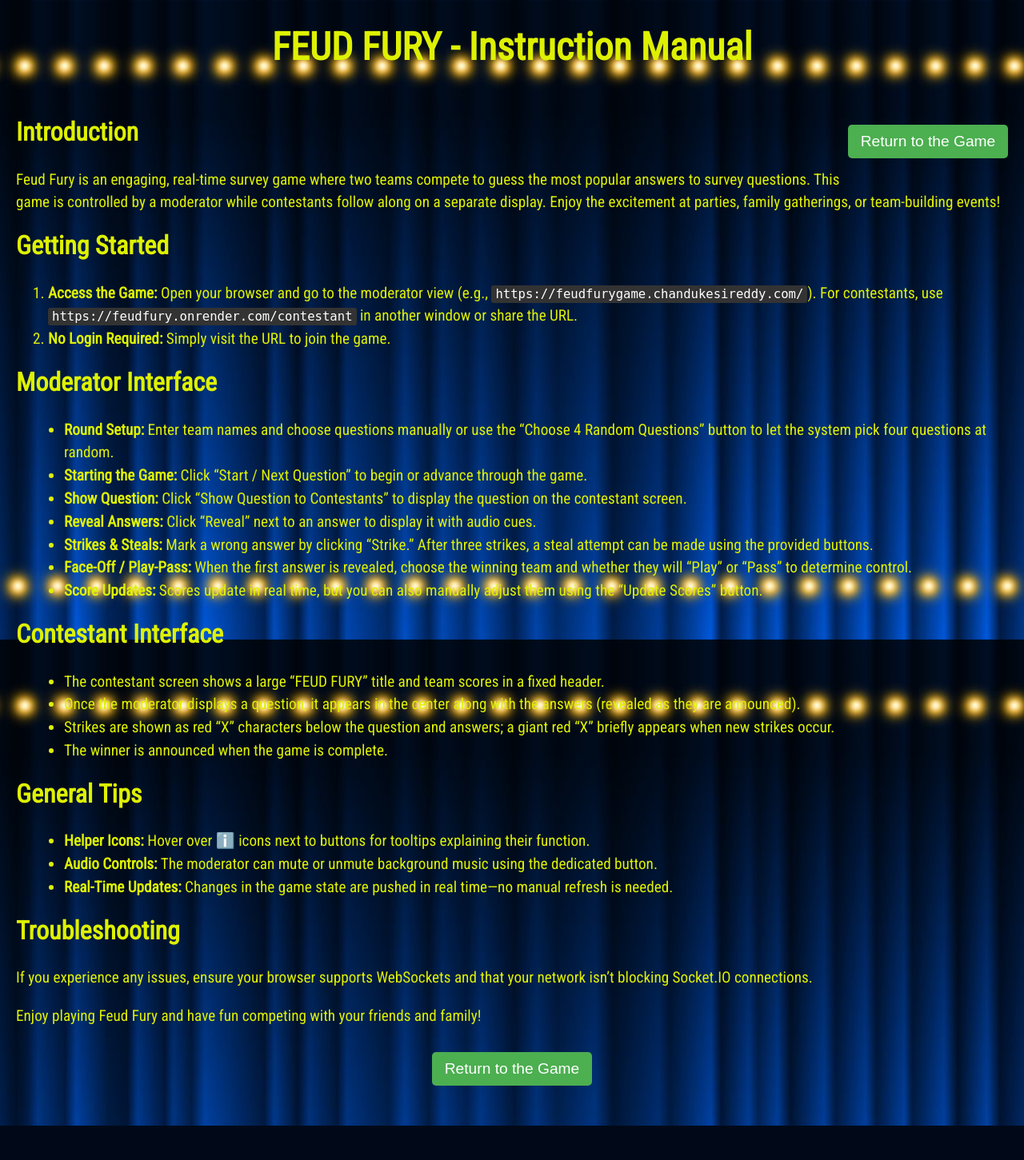
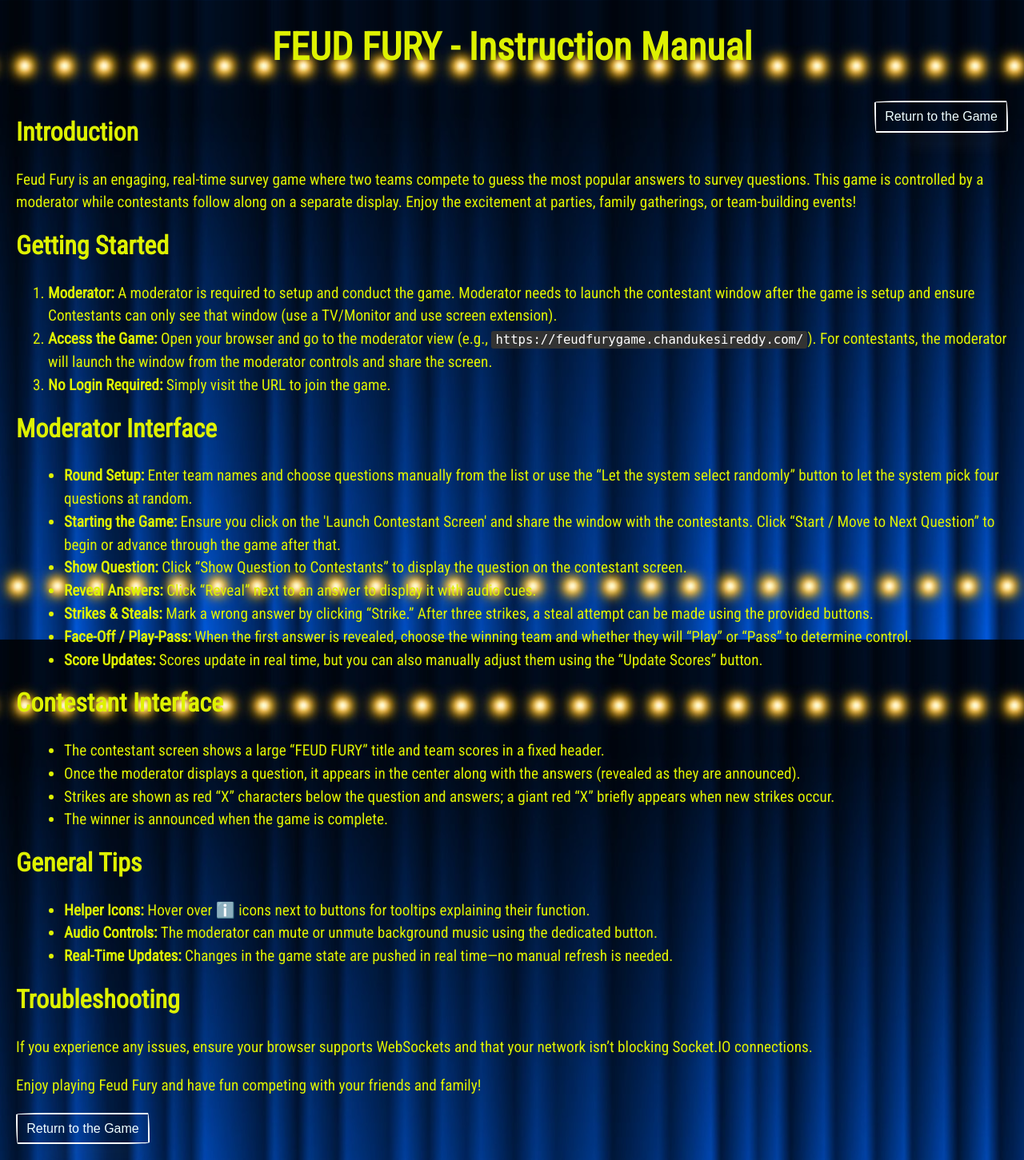
Before and after one commit to gchanred/feud_fury, a Flask app: page /instructions in a window 1280 px wide. Shown: the whole page at 80% size. Before the commit the page ends 1408 px from the top, so only its background shows below. Run offline with Flask 3, Linux system fonts and the light colour scheme.

Commit message:
multiple changes to contestant window

```diff
--- a/templates/instructions.html
+++ b/templates/instructions.html
@@ -65,7 +65,7 @@
 <br>
 
     <!-- Return to game button -->
-    <button class="return-button-top" onclick="window.location.href='{{ url_for('moderator') }}'">Return to the Game</button>
+    <button class="button-55" style="float:right;" onclick="window.location.href='{{ url_for('moderator') }}'">Return to the Game</button>
 
 
   <h2>Introduction</h2>
@@ -75,7 +75,10 @@
   <h2>Getting Started</h2>
   <ol>
     <li>
-      <strong>Access the Game:</strong> Open your browser and go to the moderator view (e.g., <code>https://feudfurygame.chandukesireddy.com/</code>). For contestants, use <code>https://feudfury.onrender.com/contestant</code> in another window or share the URL.
+        <strong>Moderator:</strong> A moderator is required to setup and conduct the game. Moderator needs to launch the contestant window after the game is setup and ensure Contestants can only see that window (use a TV/Monitor and use screen extension).
+    </li>
+      <li>
+      <strong>Access the Game:</strong> Open your browser and go to the moderator view (e.g., <code>https://feudfurygame.chandukesireddy.com/</code>). For contestants, the moderator will launch the window from the moderator controls and share the screen.
     </li>
     <li>
       <strong>No Login Required:</strong> Simply visit the URL to join the game.
@@ -83,8 +86,8 @@
   </ol>
   <h2>Moderator Interface</h2>
   <ul>
-    <li><strong>Round Setup:</strong> Enter team names and choose questions manually or use the “Choose 4 Random Questions” button to let the system pick four questions at random.</li>
-    <li><strong>Starting the Game:</strong> Click “Start / Next Question” to begin or advance through the game.</li>
+    <li><strong>Round Setup:</strong> Enter team names and choose questions manually from the list or use the “Let the system select randomly” button to let the system pick four questions at random.</li>
+    <li><strong>Starting the Game:</strong> Ensure you click on the 'Launch Contestant Screen' and share the window with the contestants. Click “Start / Move to Next Question” to begin or advance through the game after that.</li>
     <li><strong>Show Question:</strong> Click “Show Question to Contestants” to display the question on the contestant screen.</li>
     <li><strong>Reveal Answers:</strong> Click “Reveal” next to an answer to display it with audio cues.</li>
     <li><strong>Strikes & Steals:</strong> Mark a wrong answer by clicking “Strike.” After three strikes, a steal attempt can be made using the provided buttons.</li>
@@ -112,6 +115,6 @@
     Enjoy playing Feud Fury and have fun competing with your friends and family!
   </p>
   <!-- Return to game button -->
-  <button class="return-button" onclick="window.location.href='{{ url_for('moderator') }}'">Return to the Game</button>
+  <button class="button-55" style="float:center;" onclick="window.location.href='{{ url_for('moderator') }}'">Return to the Game</button>
 </body>
 </html>
--- a/templates/round_setup.html
+++ b/templates/round_setup.html
@@ -37,7 +37,7 @@
       </h2>
       <p>
         &nbsp;&nbsp;&nbsp;&nbsp;&nbsp;&nbsp;&nbsp;&nbsp;&nbsp;&nbsp;&nbsp;&nbsp;&nbsp;&nbsp;&nbsp;&nbsp;&nbsp;&nbsp;&nbsp;&nbsp;Choose from &nbsp;&nbsp;<a href="#questions-list-Title" class="button-55-sm">Questions list below</a> &nbsp;&nbsp; or &nbsp;&nbsp;
-        <button class="button-55-sm" type="button" onclick="chooseRandom()">Let system randomly select</button>
+        <button class="button-55-sm" type="button" onclick="chooseRandom()">Let the system select randomly</button>
       </p>
       <h2>
         3. Review & Submit:
```
Also changed, not shown: templates/contestant.html (+18 -6 lines), templates/moderator.html (+5 -32 lines).
